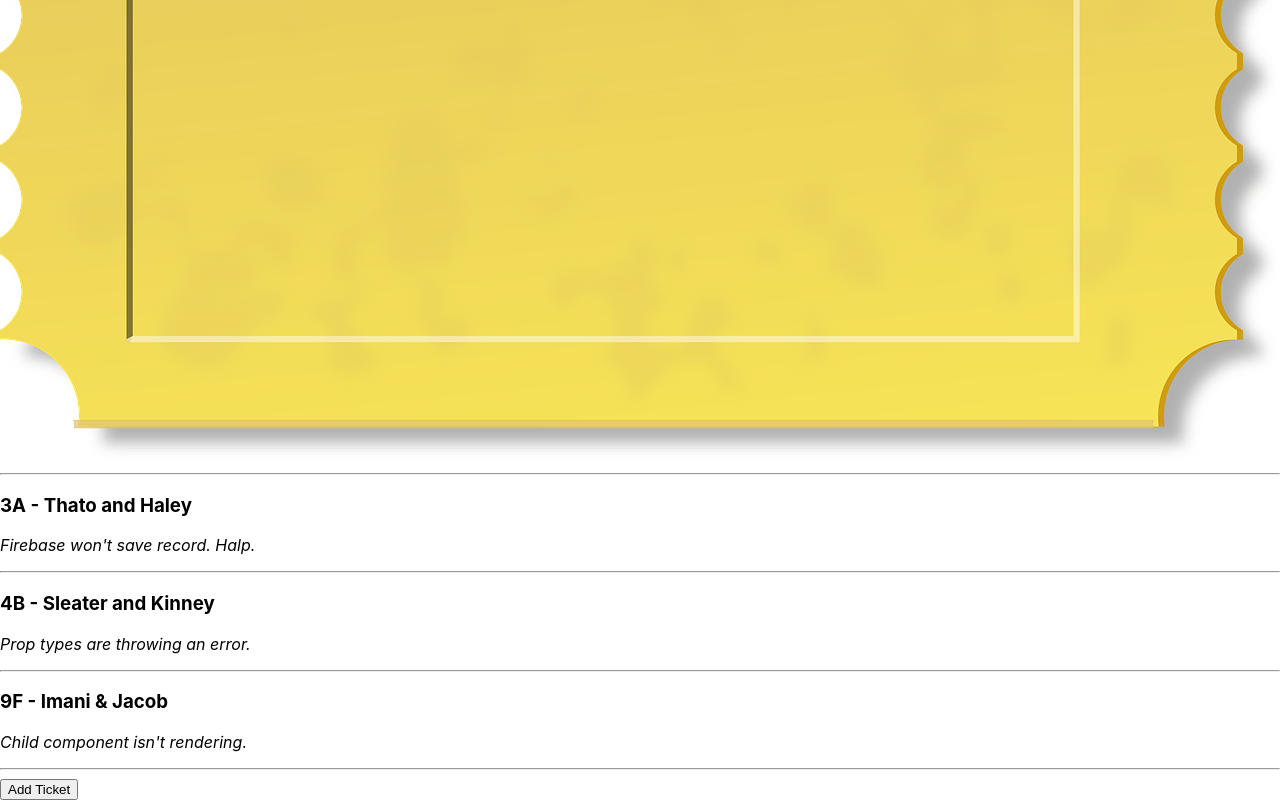
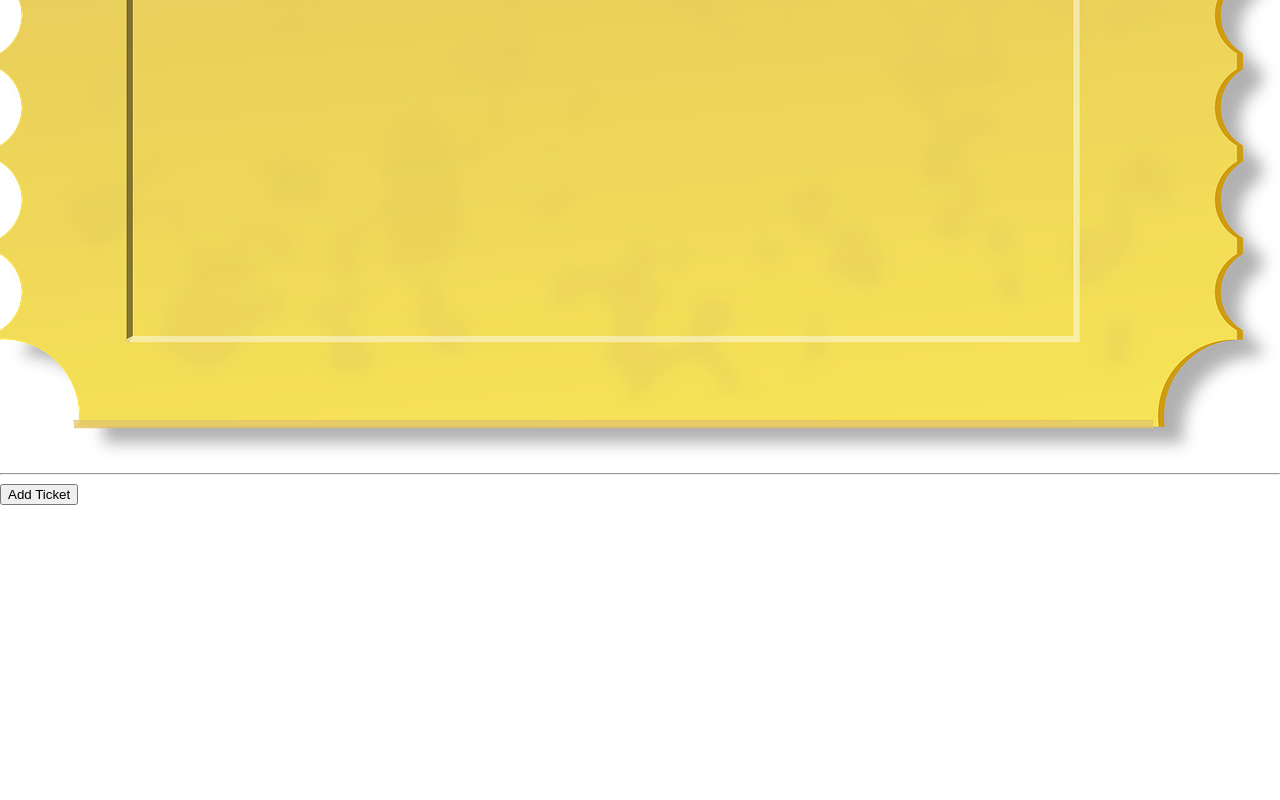
Before and after one commit to iamalion/help-queue, a React (Create React App) app: page / in a window 1280 px wide. Shown: the part 295-1095 px from the top of the page. After the commit the page ends 800 px from the top, so only its background shows below. Built offline with nearby package versions, Linux system fonts and the light colour scheme.

Commit message:
Add functional ticket creation

```diff
--- a/src/components/NewTicketForm.js
+++ b/src/components/NewTicketForm.js
@@ -1,11 +1,38 @@
 import React from "react";
+import PropTypes from "prop-types";
+import { v4 } from 'uuid';
 
 function NewTicketForm(props){
+
+  function handleNewTicketFormSubmission(event) {
+    event.preventDefault();
+    props.onNewTicketCreation({
+      names: event.target.names.value,
+      location: event.target.location.value,
+      issue: event.target.issue.value, id: v4()
+    });
+  }
   return (
     <React.Fragment>
-      <h3>This is a form.</h3>
+      <form onSubmit={handleNewTicketFormSubmission}>
+        <input
+          type='text'
+          name='names'
+          placeholder='Pair Names' />
+        <input
+          type='text'
+          name='location'
+          placeholder='Location' />
+        <textarea
+          name='issue'
+          placeholder='Describe your issue.' />
+        <button type='submit'>Help!</button>
+      </form>
     </React.Fragment>
   );
 }
+NewTicketForm.propTypes = {
+  onNewTicketCreation: PropTypes.func
+};
 
 export default NewTicketForm;
--- a/src/components/TicketControl.js
+++ b/src/components/TicketControl.js
@@ -7,7 +7,8 @@
   constructor(props) {
     super(props);
     this.state = {
-        formVisibleOnPage: false
+        formVisibleOnPage: false,
+        mainTicketList: []
     };
   }
 
@@ -17,14 +18,19 @@
     }));
   }
 
+  handleAddingNewTicketToList = (newTicket) => {
+    const newMainTicketList = this.state.mainTicketList.concat(newTicket);
+    this.setState({mainTicketList: newMainTicketList, formVisibleOnPage: false });
+  }
+
   render(){
     let currentlyVisibleState = null;
     let buttonText = null;
     if (this.state.formVisibleOnPage) {
-      currentlyVisibleState = <NewTicketForm />
+      currentlyVisibleState = <NewTicketForm onNewTicketCreation={this.handleAddingNewTicketToList}/>
       buttonText = "Return to Ticket List";
     } else {
-      currentlyVisibleState = <TicketList />
+      currentlyVisibleState = <TicketList ticketList={this.state.mainTicketList} />;
       buttonText = "Add Ticket";
     }
     return (
--- a/src/components/TicketList.js
+++ b/src/components/TicketList.js
@@ -1,30 +1,12 @@
 import React from "react";
 import Ticket from "./Ticket";
+import PropTypes from "prop-types";
 
-const mainTicketList = [
-    {
-      names: 'Thato and Haley',
-      location: '3A',
-      issue: 'Firebase won\'t save record. Halp.'
-    },
-    {
-      names: 'Sleater and Kinney',
-      location: '4B',
-      issue: 'Prop types are throwing an error.'
-    },
-    {
-      names: 'Imani & Jacob',
-      location: '9F',
-      issue: 'Child component isn\'t rendering.'
-    }
-  ];
-
-
-function TicketList(){
+function TicketList(props){
   return (
     <React.Fragment>
         <hr/>
-        {mainTicketList.map((ticket, index) =>
+        {props.ticketList.map((ticket, index) =>
           <Ticket names={ticket.names}
             location={ticket.location}
             issue={ticket.issue}
@@ -33,5 +15,8 @@
       </React.Fragment>
   );
 }
+TicketList.propTypes = {
+  ticketList: PropTypes.array
+};
 
 export default TicketList;
```
